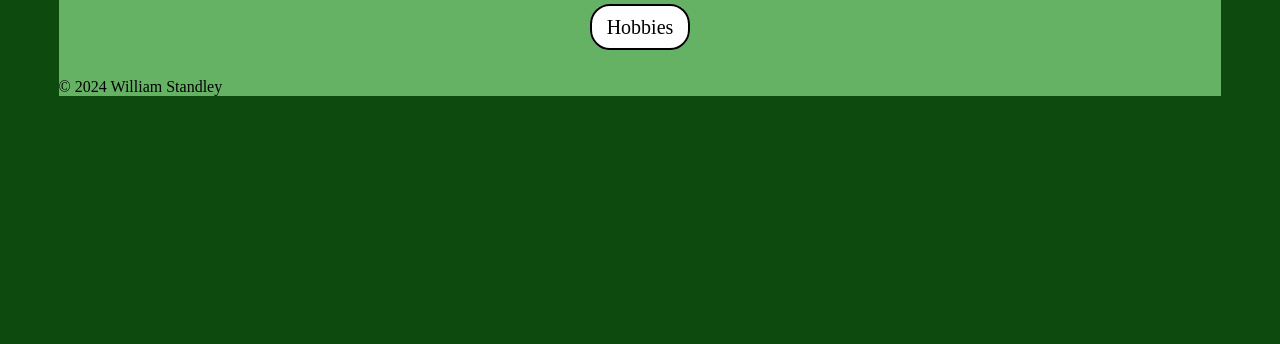
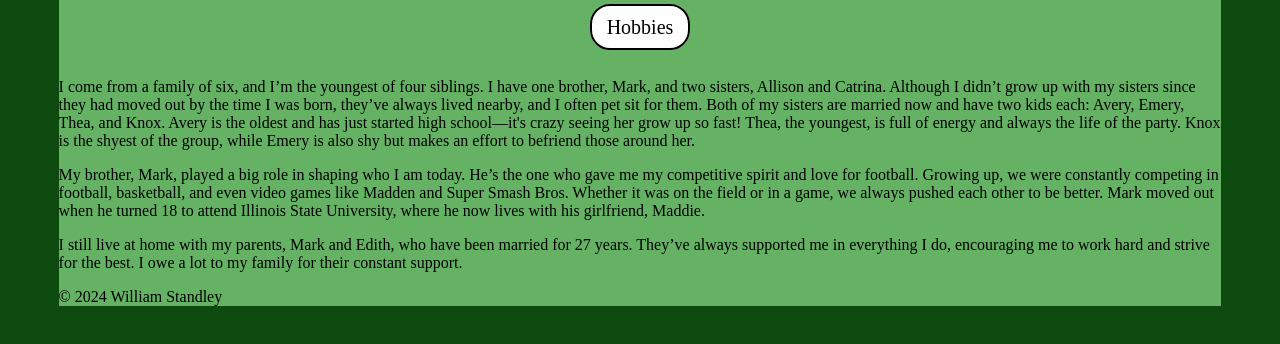
Before and after one commit to wstandley/add103, a plain HTML site: page introduce_yourself/pages/family.html in a window 1280 px wide. Shown: the part 114-458 px from the top of the page. Drawn offline with Linux system fonts and the light colour scheme.

Commit message:
Introduce Yourself

```diff
--- a/introduce_yourself/pages/family.html
+++ b/introduce_yourself/pages/family.html
@@ -17,7 +17,35 @@
       <h1></h1>
       <h2></h2>
       <!-- Link to ChatGPT writing here -->
-      <p></p>
+      <p>
+        I come from a family of six, and I’m the youngest of four siblings. I
+        have one brother, Mark, and two sisters, Allison and Catrina. Although I
+        didn’t grow up with my sisters since they had moved out by the time I
+        was born, they’ve always lived nearby, and I often pet sit for them.
+        Both of my sisters are married now and have two kids each: Avery, Emery,
+        Thea, and Knox. Avery is the oldest and has just started high
+        school—it's crazy seeing her grow up so fast! Thea, the youngest, is
+        full of energy and always the life of the party. Knox is the shyest of
+        the group, while Emery is also shy but makes an effort to befriend those
+        around her.
+      </p>
+
+      <p>
+        My brother, Mark, played a big role in shaping who I am today. He’s the
+        one who gave me my competitive spirit and love for football. Growing up,
+        we were constantly competing in football, basketball, and even video
+        games like Madden and Super Smash Bros. Whether it was on the field or
+        in a game, we always pushed each other to be better. Mark moved out when
+        he turned 18 to attend Illinois State University, where he now lives
+        with his girlfriend, Maddie.
+      </p>
+
+      <p>
+        I still live at home with my parents, Mark and Edith, who have been
+        married for 27 years. They’ve always supported me in everything I do,
+        encouraging me to work hard and strive for the best. I owe a lot to my
+        family for their constant support.
+      </p>
       <p>&copy; 2024 William Standley</p>
     </div>
   </body>
```
